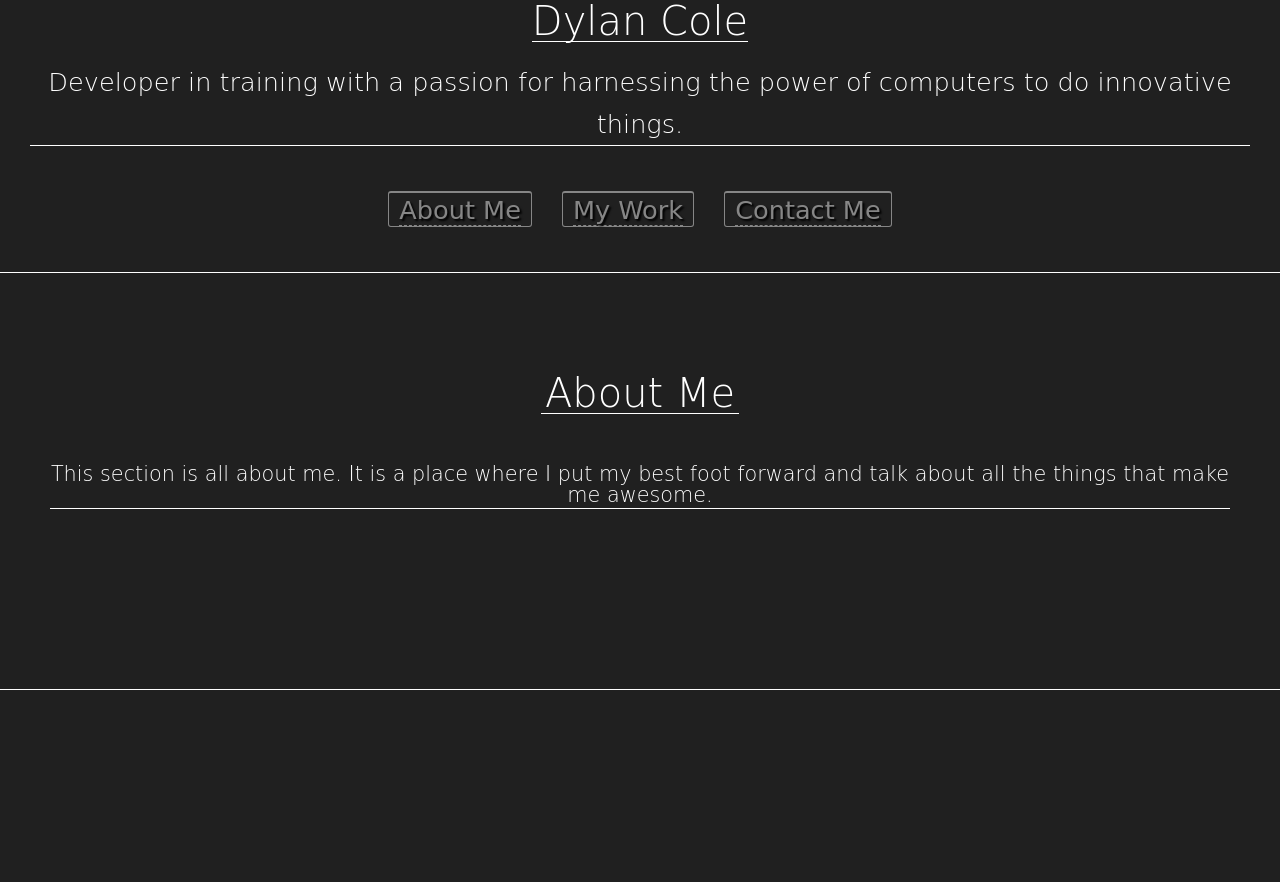
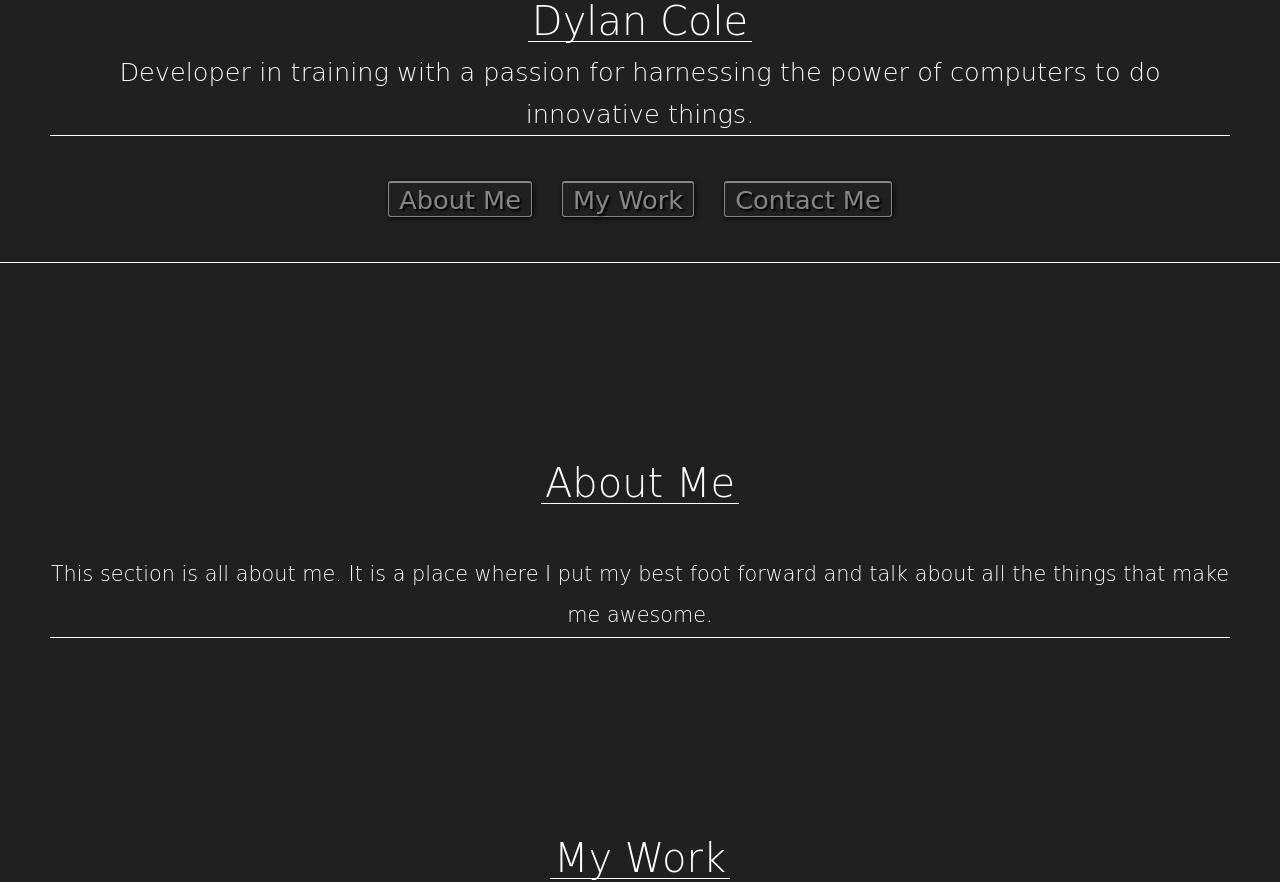
Before and after one commit to Deucedadorian/02-Advanced-CSS--Portfolio, a plain HTML site: page index.html in a window 1280 px wide. Shown: the part 302-1184 px from the top of the page. Before the commit the page ends 992 px from the top, so only its background shows below. Drawn offline with Linux system fonts and the light colour scheme; a web font is replaced by a local one.

Commit message:
format body

```diff
--- a/assets/css/style.css
+++ b/assets/css/style.css
@@ -15,52 +15,65 @@ body {
     background-color: var(--background-color);
     color: var(--text-color);
     margin: 0;
-    width: auto;
     font-weight: 300;
     display: block;
     position: relative;
 }
 
-/* start header elements */
-header {
+.default-tag-structure {
     display: flex;
     flex-direction: column;
     align-items: center;
-    justify-content: space-around;
     position: relative;
     flex-wrap: wrap;
-    padding-bottom: 30px;
     border-bottom: 1px solid var(--text-color);
+    margin-bottom: 200px;
+    justify-content: center;
 }
 
-h1 {
-    background-color: var(--background-color);
-    color: var(--text-color);
-    text-align: center;
-    font-size: 2.5rem;
-    border-bottom: 1px solid;
+main.default-tag-structure {
+    margin-bottom: 0px;
 }
 
-/* Image */
+article.default-tag-structure {
+    border-bottom: none;
+}
+
+footer.default-tag-structure {
+    margin: 50px 0px 50px 0px;
+    border-bottom: none;
+}
+
+/* header image class */
 .headShot {
     height: 300px;
     width: auto;
 }
 
-.subheader {
+/* text elements */
+h1 {
+    font-size: 2.5rem;
+    padding: 0px 4px 0px 4px;
+    border-bottom: 1px solid var(--text-color);
+}
+
+p {
     text-align: center;
-    margin: 10px 30px 30px 30px;
-    padding: 10px 5px 0px 5px;
+    margin: 10px 50px 30px 50px;
     font-size: 1.6rem;
     line-height: 2.6rem;
     border-bottom: 1px solid var(--text-color);
 }
 
+p.article-text {
+    margin: 50px 50px 0px 50px;
+    font-size: 1.3rem;
+}
+
 /* header lists */
 .link-list {
     display: flex;
-    flex-wrap: wrap;
-    justify-content: center;
+    padding-bottom: 30px;
 }
 
 .link-list li {
@@ -72,16 +85,17 @@ h1 {
     border-right: 1px solid var(--link-border-color);
     margin: 15px;
     text-align: center;
+    box-shadow: 1px 1px 5px #000;
+    /* box-shadow: 3px 3px 0px #000; */
+
 }
 
 .link-list li a {
     color: var(--link-border-color);
-    padding: 0px;
     font-size: 1.6rem;
     font-weight: 400;
     text-decoration: none;
     text-shadow: 2px 2px 2px rgb(0, 0, 0);
-    border-bottom: 1px dashed var(--link-border-color);
 }
 
 .link-list li:hover {
@@ -90,41 +104,11 @@ h1 {
 /* End header Elements */
 
 /* start main element styles */
-main {
-    display: flex;
-    flex-direction: column;
-    align-items: stretch;
-    justify-content: center;
-    position: relative;
-    flex-wrap: wrap;
-    padding-bottom: 30px;
-    border-bottom: 1px solid var(--text-color);
 
+footer.main-section {
+    margin-bottom: 0px;
+    border: none;
 }
-
-.main-section {
-    padding: 0px;
-    text-align: center;
-    display: flex;
-    flex-direction: column;
-    align-items: center;
-    margin: 100px 0px 100px 0px;
-}
-
-.main-section h1 {
-    justify-content:space-evenly;
-    margin: 0px;
-    padding: 0px 4px 0px 4px;
-    border-bottom: 1px solid var(--text-color);
-}
-
-.main-section p {
-    margin: 50px;
-    font-size: 1.3rem;
-    padding: 0px 0px 3px 0px;
-    border-bottom: 1px solid;
-}
-
 
 /* Media Queries */
 @media screen and (max-width: 470px) {
@@ -132,7 +116,3 @@ main {
         flex-direction: column;
     }
 }
-
-@media screen and (max-width: 800px) {
-
-}
--- a/index.html
+++ b/index.html
@@ -14,14 +14,15 @@
 
 <body>
 
-    <header>
+    <header class="default-tag-structure">
         <div>
             <!-- face image -->
-            <img class="headShot" src="./assets/images/headshotVignetteMono.png" alt="A headshot of the author.">
+            <img class="headShot" src="./assets/images/headshotVignetteMonoGrayCrop.png"
+                alt="A headshot of the author.">
         </div>
         <h1>Dylan Cole</h1>
         <!-- sub heading -->
-        <p class="subheader">Developer in training with a passion for harnessing the power of computers to do innovative
+        <p>Developer in training with a passion for harnessing the power of computers to do innovative
             things.</p>
         <ul class="link-list">
             <li>
@@ -36,12 +37,29 @@
         </ul>
     </header>
 
-    <main>
-        <article id="about-me" class="main-section">
+    <main class="default-tag-structure">
+        <article id="about-me" class="default-tag-structure">
             <h1>About Me</h1>
-            <p>This section is all about me. It is a place where I put my best foot forward and talk about all the things that make me awesome.</p>
+            <p class="article-text">This section is all about me. It is a place where I put my best foot forward and talk about all the
+                things that make me awesome.</p>
         </article>
+
+        <article id="my-work" class="default-tag-structure">
+            <h1>My Work</h1>
+            <section class="Project-images">
+
+            </section>
+        </article>
+
+        <article id="contact-me" class="default-tag-structure">
+            <h1>Contact Me</h1>
+        </article>
+
     </main>
+
+    <footer class="default-tag-structure">
+        <h1>Footer</h1>
+    </footer>
 
 </body>
 
```
Also changed, not shown: 1 other file.
